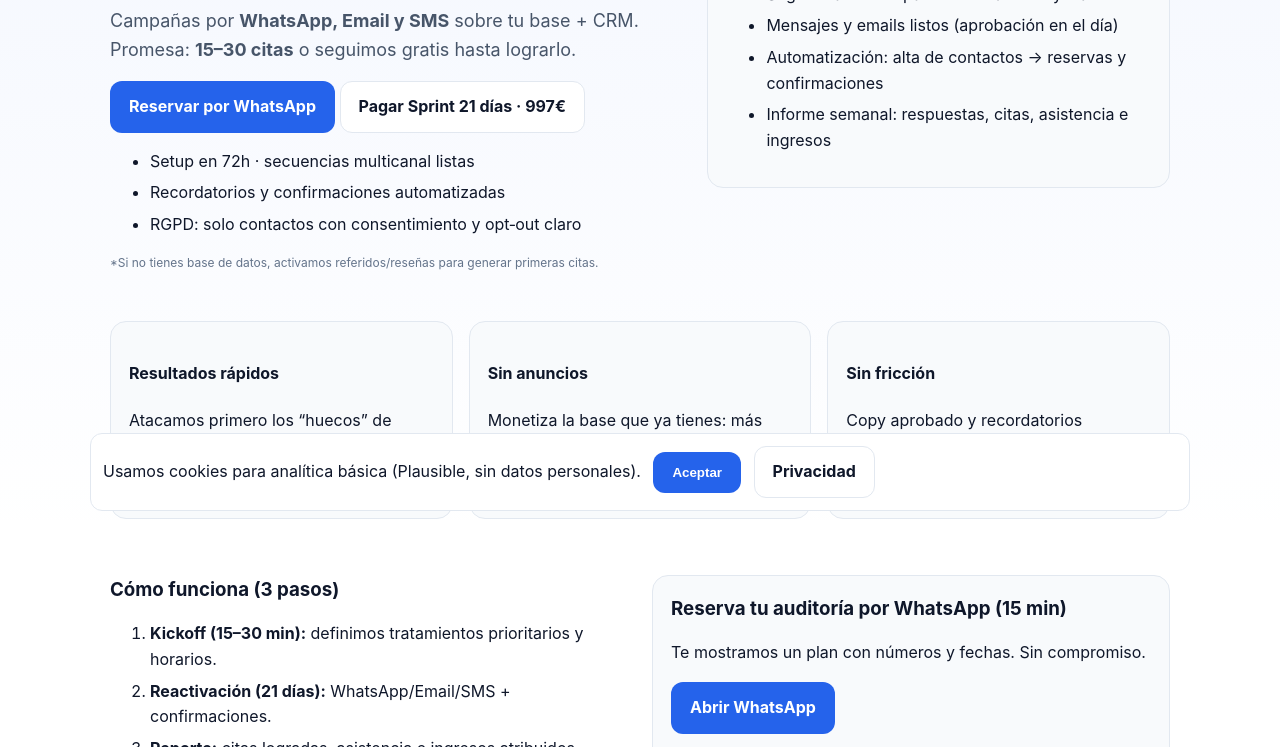
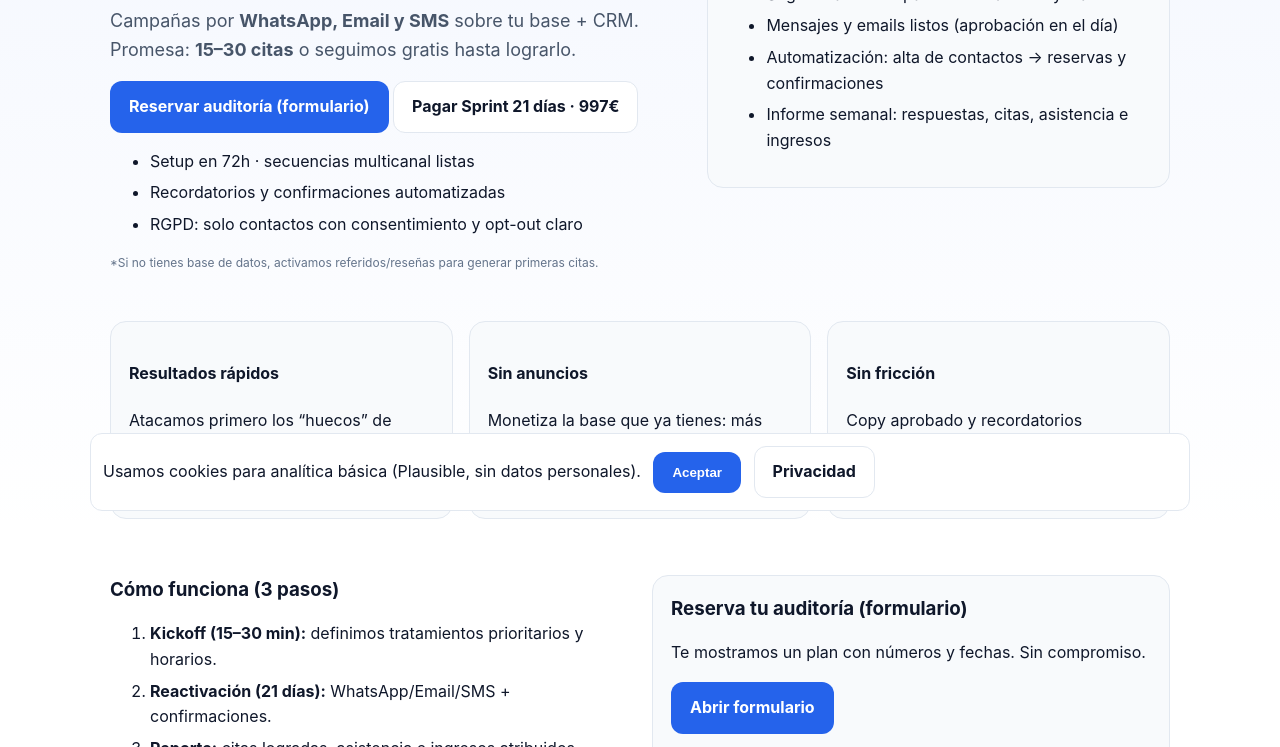
Before and after one commit to AnonL0g1c/rdb-site, a plain HTML site: page index.html in a window 1280 px wide. Shown: the part 273-1020 px from the top of the page. Drawn offline with Linux system fonts and the light colour scheme.

Commit message:
Update index.html

```diff
--- a/index.html
+++ b/index.html
@@ -7,20 +7,13 @@
   <meta name="description" content="Reactivamos pacientes inactivos y leads fríos con WhatsApp/Email/SMS + CRM. 15–30 citas en 21 días o seguimos gratis hasta lograrlo." />
   <link rel="icon" href="assets/logo.svg" type="image/svg+xml" />
   <link rel="canonical" href="https://anonl0g1c.github.io/rdb-site/" />
-  <!-- Analytics (opcional): descomenta cuando tengas tu dominio
-  <script defer data-domain="anonl0g1c.github.io" src="https://plausible.io/js/script.js"></script>
-  -->
   <meta property="og:title" content="RDB — 15–30 citas en 21 días (sin Ads)" />
   <meta property="og:description" content="Campañas multicanal sobre tu base + CRM. Garantía: seguimos gratis hasta lograrlo." />
-  <meta property="og:image" content="https://anonl0g1c.github.io/rdb-site/assets/og.svg" />
+  <meta property="og:image" content="assets/og.svg" />
   <meta property="og:type" content="website" />
   <meta property="og:locale" content="es_ES" />
   <meta name="twitter:card" content="summary_large_image" />
-  <link rel="preconnect" href="https://plausible.io" />
   <link rel="stylesheet" href="styles.css" />
-  <script type="application/ld+json">
-  {"@context": "https://schema.org", "@type": "Organization", "name": "RDB — Reactivación de Leads", "url": "https://anonl0g1c.github.io/rdb-site/", "logo": "https://anonl0g1c.github.io/rdb-site/assets/logo.svg", "sameAs": []}
-  </script>
 </head>
 <body>
   <header class="header">
@@ -38,13 +31,20 @@
           <h1>Recupera pacientes inactivos y llena tu agenda en 21 días</h1>
           <p class="sub">Campañas por <b>WhatsApp, Email y SMS</b> sobre tu base + CRM. Promesa: <b>15–30 citas</b> o seguimos gratis hasta lograrlo.</p>
           <div class="cta-row">
-            <a class="btn btn-primary" data-cta="whatsapp" id="reserva" href="https://wa.me/33610130339?text=Hola%2C%20quiero%20reservar%20la%20auditor%C3%ADa%20de%2015%20min%20para%20Reactivaci%C3%B3n%20RDB.%20Mi%20cl%C3%ADnica%20es%20_____%20y%20ciudad%20_____." target="_blank" rel="noopener">Reservar por WhatsApp</a>
-            <a class="btn btn-ghost" data-cta="stripe" href="#" target="_blank" rel="noopener">Pagar Sprint 21 días · 997€</a>
+            <!-- CTA sin teléfono: formulario -->
+            <a class="btn btn-primary" data-cta="form" id="reserva"
+               href="https://tally.so/r/PLACEHOLDER" target="_blank" rel="noopener">
+              Reservar auditoría (formulario)
+            </a>
+            <!-- Cuando tengas Stripe, pega aquí tu Payment Link -->
+            <a class="btn btn-ghost" data-cta="stripe" href="#" target="_blank" rel="noopener">
+              Pagar Sprint 21 días · 997€
+            </a>
           </div>
           <ul class="checklist">
             <li>Setup en 72h · secuencias multicanal listas</li>
             <li>Recordatorios y confirmaciones automatizadas</li>
-            <li>RGPD: solo contactos con consentimiento y opt‑out claro</li>
+            <li>RGPD: solo contactos con consentimiento y opt-out claro</li>
           </ul>
           <p class="notice">*Si no tienes base de datos, activamos referidos/reseñas para generar primeras citas.</p>
         </div>
@@ -79,9 +79,12 @@
         <p>Si no logramos entre 15 y 30 citas en 21 días, seguimos trabajando gratis hasta conseguirlo.</p>
       </div>
       <div class="card">
-        <h3>Reserva tu auditoría por WhatsApp (15 min)</h3>
+        <h3>Reserva tu auditoría (formulario)</h3>
         <p>Te mostramos un plan con números y fechas. Sin compromiso.</p>
-        <a class="btn btn-primary" data-cta="whatsapp" href="https://wa.me/33610130339?text=Hola%2C%20quiero%20reservar%20la%20auditor%C3%ADa%20de%2015%20min%20para%20Reactivaci%C3%B3n%20RDB.%20Mi%20cl%C3%ADnica%20es%20_____%20y%20ciudad%20_____." target="_blank" rel="noopener">Abrir WhatsApp</a>
+        <a class="btn btn-primary" data-cta="form"
+           href="https://tally.so/r/PLACEHOLDER" target="_blank" rel="noopener">
+          Abrir formulario
+        </a>
       </div>
     </div>
   </section>
```
